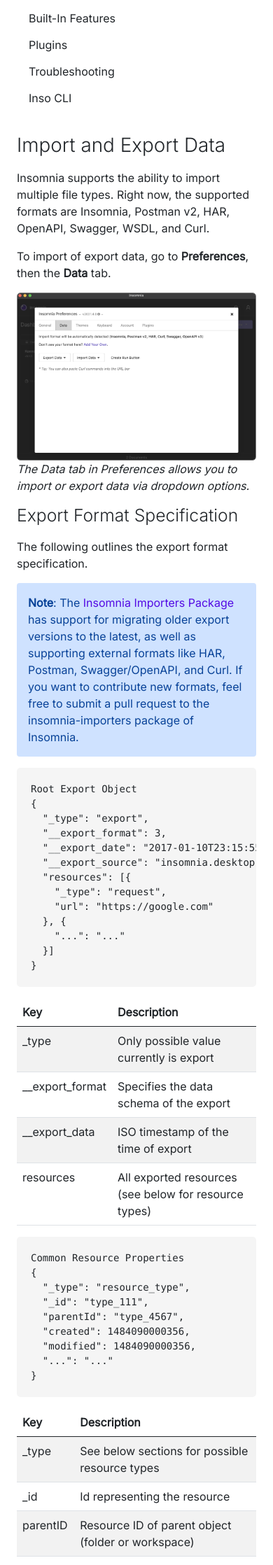
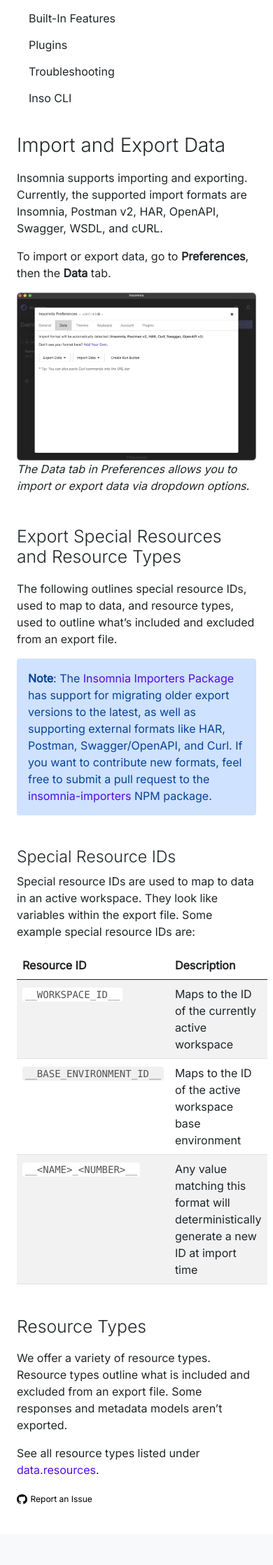
Before and after one commit to Kong/insomnia-docs, a Jekyll site: the page built from docs/insomnia/import-export-data.md, in a window 390 px wide. Shown: the part 529-2765 px from the top of the page at 70% size. Built offline with Jekyll 4.4.1, drawn with Linux system fonts in a browser that asks for light colours; comment, search, counter and statistics services are not loaded; some of the changed text lies outside the part shown.

Commit message:
rework Import Export file

````diff
--- a/docs/assets/css/styles.scss
+++ b/docs/assets/css/styles.scss
@@ -270,6 +270,12 @@
     }
 }
 
+.col-md-7 {
+    h2, h3, h4 {
+        padding-top: 30px;
+    }
+}
+
 .form-inline {
     margin-left: 20px;
 }
--- a/docs/insomnia/import-export-data.md
+++ b/docs/insomnia/import-export-data.md
@@ -5,233 +5,33 @@
 category-url: get-started
 ---
 
-Insomnia supports the ability to import multiple file types. Right now, the supported formats are Insomnia, Postman v2, HAR, OpenAPI, Swagger, WSDL, and Curl.
+Insomnia supports importing and exporting. Currently, the supported import formats are Insomnia, Postman v2, HAR, OpenAPI, Swagger, WSDL, and cURL.
 
-To import of export data, go to **Preferences**, then the **Data** tab.
+To import or export data, go to **Preferences**, then the **Data** tab.
 
 ![The Data tab in Preferences allows you to import or export data via dropdown options.](/assets/images/import-export-data.png)
 _The Data tab in Preferences allows you to import or export data via dropdown options._
 
-## Export Format Specification
+## Export Special Resources and Resource Types
 
-The following outlines the export format specification.
+The following outlines special resource IDs, used to map to data, and resource types, used to outline what's included and excluded from an export file.
 
 {:.alert .alert-primary}
-**Note**: The [Insomnia Importers Package](https://github.com/kong/insomnia/tree/develop/packages/insomnia-importers) has support for migrating older export versions to the latest, as well as supporting external formats like HAR, Postman, Swagger/OpenAPI, and Curl. If you want to contribute new formats, feel free to submit a pull request to the insomnia-importers package of Insomnia.
+**Note**: The [Insomnia Importers Package](https://github.com/kong/insomnia/tree/develop/packages/insomnia-importers) has support for migrating older export versions to the latest, as well as supporting external formats like HAR, Postman, Swagger/OpenAPI, and Curl. If you want to contribute new formats, feel free to submit a pull request to the [insomnia-importers](https://www.npmjs.com/package/insomnia-importers) NPM package.
 
-```
-Root Export Object
-{
-  "_type": "export",
-  "__export_format": 3,
-  "__export_date": "2017-01-10T23:15:55.928Z",
-  "__export_source": "insomnia.desktop.app:v4.0.13",
-  "resources": [{
-    "_type": "request",
-    "url": "https://google.com"
-  }, {
-    "...": "..."
-  }]
-}
-```
+### Special Resource IDs
+
+Special resource IDs are used to map to data in an active workspace. They look like variables within the export file. Some example special resource IDs are:
 
 {:.table .table-striped}
-Key | Description
----- | ---------
-_type | Only possible value currently is export
-__export_format | Specifies the data schema of the export
-__export_data | ISO timestamp of the time of export
-resources | All exported resources (see below for resource types)
-
-```
-Common Resource Properties
-{
-  "_type": "resource_type",
-  "_id": "type_111",
-  "parentId": "type_4567",
-  "created": 1484090000356,
-  "modified": 1484090000356,
-  "...": "..."
-}
-```
-
-{:.table .table-striped}
-Key | Description
----- | ---------
-_type | See below sections for possible resource types
-_id | Id representing the resource
-parentID | Resource ID of parent object (folder or workspace)
-created | When the resource was created
-modified | When the resource was last modified
-
-Special Resource IDs
-__WORKSPACE_ID__
-Maps to the ID of the currently active workspace
-
-__BASE_ENVIRONMENT_ID__
-Maps to the ID of the active workspace’s base environment
-
-__<NAME>_<NUMBER>__
-Any value matching this format will deterministically generate a new ID at import time.
-
-```
-[{
-  "_type": "workspace",
-  "_id": "__WORKSPACE_1__"
-}, {
-  "_type": "request",
-  "_id": "__REQUEST_1__",
-  "parentId": "__WORKSPACE_1__"
-}]
-```
+Resource ID | Description
+----------- | -----------
+`__WORKSPACE_ID__` | Maps to the ID of the currently active workspace
+`__BASE_ENVIRONMENT_ID__` | Maps to the ID of the active workspace base environment
+`__<NAME>_<NUMBER>__` |  Any value matching this format will deterministically generate a new ID at import time
 
 ## Resource Types
-These are the possible resource types that can be imported/exported.
 
-* workspace
-* environment
-* request_group
-* request
+We offer a variety of resource types. Resource types outline what is included and excluded from an export file. Some responses and metadata models aren't exported.
 
-### Resource Type: workspace
-
-```
-{
-  "_type": "workspace",
-  "_id": "__WORKSPACE_ID__",
-  "parentId": null,
-  "created": 1484090000356,
-  "modified": 1484090000356,
-  "name": "My API Project",
-  "description": "This the API for https://api.insomnia.rest/"
-}
-```
-
-{:.table .table-striped}
-Key | Description
----- | ---------
-name | Name of workspace
-description | Plain text description of workspace
-Resource Type | environment
-
-```
-{
-  "_type": "environment",
-  "_id": "__ENVIRONMENT_1__",
-  "parentId": "__WORKSPACE_ID__",
-  "name": "Development",
-  "data": {
-    "base_url": "https://insomnia.rest",
-    "user_id": "user_123",
-    "...": "..."
-  }
-}
-```
-
-{:.table .table-striped}
-Key | Description
----- | ---------
-name | Name of environment
-data{} | User-defined data representing the environment
-Resource Type | request_group
-
-```
-{
-  "_type": "request_group",
-  "_id": "__FOLDER_2__",
-  "name": "New Folder",
-  "parentId": "__FOLDER_1__",
-  "created": 1484090000356,
-  "modified": 1484090000356,
-  "metaSortKey": 1,
-  "environment": {
-    "url": "{{ base_url }}/my/awesome/path",
-    "...": "..."
-  }
-}
-```
-
-{:.table .table-striped}
-Key | Description
----- | ---------
-name | Name of the folder
-metaSortKey | Sort priority relative to its siblings
-environment |  User-defined environment override data
-Resource Type | request
-
-```
-{
-  "_type": "request",
-  "_id": "__REQUEST_1__",
-  "parentId": "__FOLDER_2__",
-  "created": 1484090000356,
-  "modified": 1484090000356,
-  "name": "My Request",
-  "method": "POST",
-  "url": "https://insomnia.rest/foo/bar",
-  "body": {
-    "mimeType": "multipart/form-data",
-    "text": "",
-    "params": [{
-      "type": "file",
-      "name": "my_file",
-      "fileName": "/home/amy/hello.txt",
-      "disabled": false
-    }, {
-      "type": "text",
-      "name": "foo",
-      "value": "bar",
-      "disabled": false
-    }, {
-      "type": "text",
-      "name": "blah",
-      "value": "bar",
-      "disabled": true
-    }]
-  },
-  "parameters": [{
-    "name": "limit",
-    "value": "10",
-    "disabled": false
-  }],
-  "headers": [{
-    "name": "Content-Type",
-    "value": "application/json",
-    "disabled": false
-  }],
-  "authentication": {
-    "username": "User",
-    "password": "Pass"
-  },
-  "metaSortKey": 10
-}
-```
-
-{:.table .table-striped}
-Key | Description
----- | ---------
-name | Name of the request
-metaSortKey | Sort priority relative to its siblings
-method | Request method (GET, POST, …).
-url | Absolute URL of the request
-body{} | Body of the request
-mimeType | Mime type of posted data
-text | Plain text posted data
-fileName | File path to binary body
-params[] | List of form parameter objects
-name | Name of the parameter
-type | Either text or file
-value | Value of the parameter
-fileName | File path of param
-disabled | If true, the entry will be ignored
-parameters[] | Array of URL query parameters
-name | Name of parameter
-value | Value of parameter
-disabled | If true, the entry will be ignored
-headers[] | Array of HTTP header objects
-name | Name of parameter
-value | Value of parameter
-disabled | If true, the entry will be ignored
-authentication{} | HTTP authentication (currently only basic auth supported)
-username | Username for HTTP Basic Auth
-password | Password for HTTP Basic Auth
+See all resource types listed under [data.resources](https://github.com/Kong/insomnia/blob/7abde2a01700f587179941b3231fb1078fcb1e41/packages/insomnia-app/app/common/export.ts#L185-L198).
````
Also changed, not shown: docs/insomnia/template-tags.md (+29 -7 lines).
